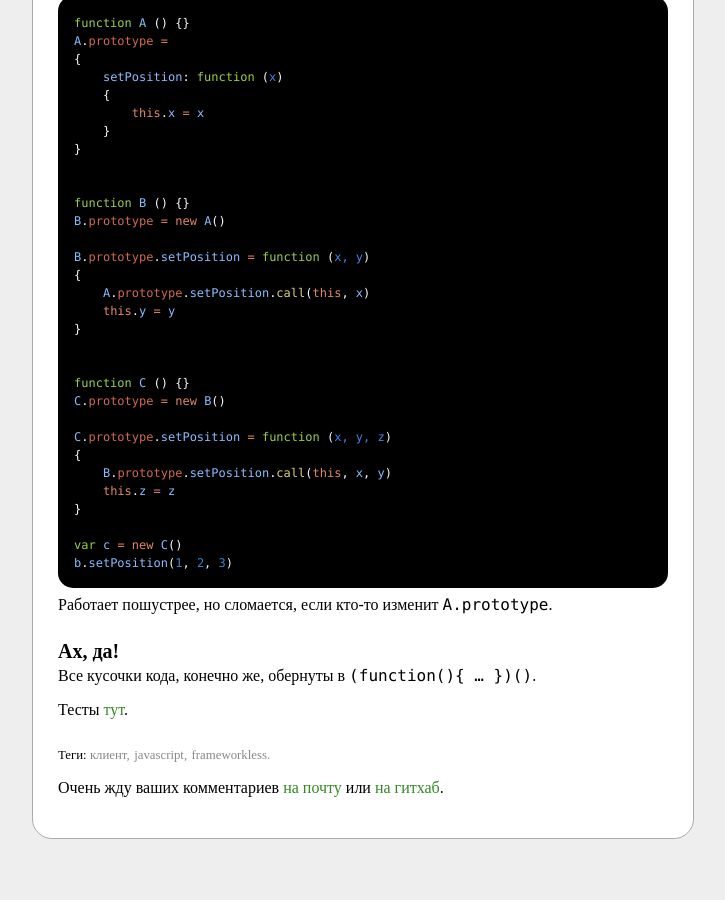
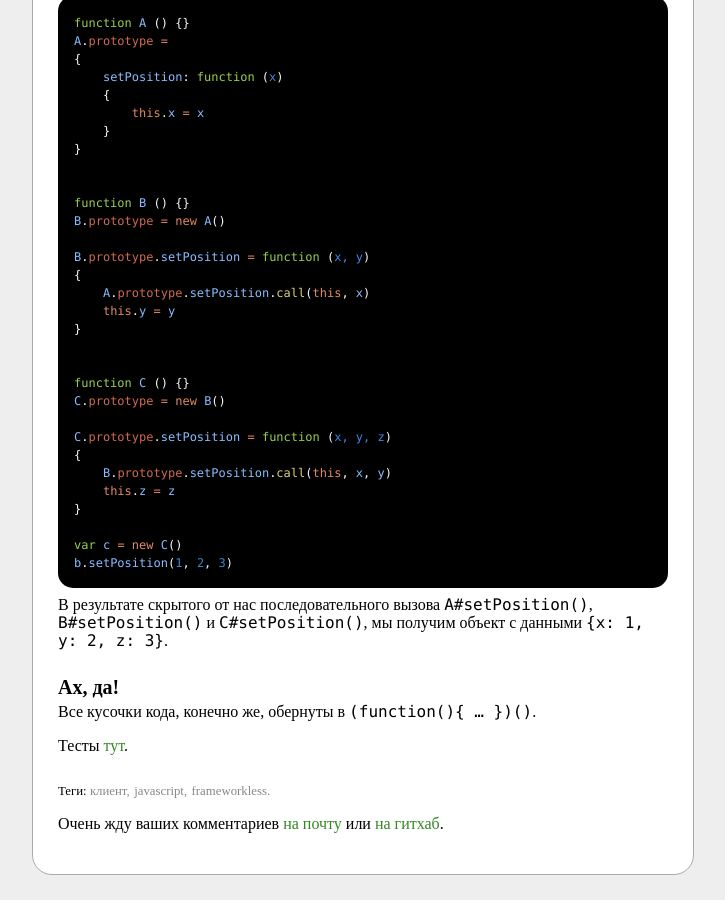
Before and after one commit to kung-fu-tzu/leonov.github.io, a Jekyll site: the page built from _posts/2011-04-06-native-javascript-inheritance.html, in a window 1280 px wide and 900 px high, scrolled down 4652 px. Shown: the whole window, without its empty margins (277-1002 px from the left). Built offline with Jekyll 4.4.1, drawn with Linux system fonts in a browser that asks for light colours; before the commit the page ends 5516 px from its top, so only the background shows below that.

Commit message:
descriptive description

```diff
--- a/_posts/2011-04-06-native-javascript-inheritance.html
+++ b/_posts/2011-04-06-native-javascript-inheritance.html
@@ -325,7 +325,7 @@ var c = new C()
 b.setPosition(1, 2, 3)
 </code></pre>
 
-<p>Работает пошустрее, но сломается, если кто-то изменит <code>A.prototype</code>.</p>
+<p>В результате скрытого от нас последовательного вызова <code>A#setPosition()</code>, <code>B#setPosition()</code> и <code>C#setPosition()</code>, мы получим объект с данными <code>{x: 1, y: 2, z: 3}</code>.</p>
 </section>
 
 
```
